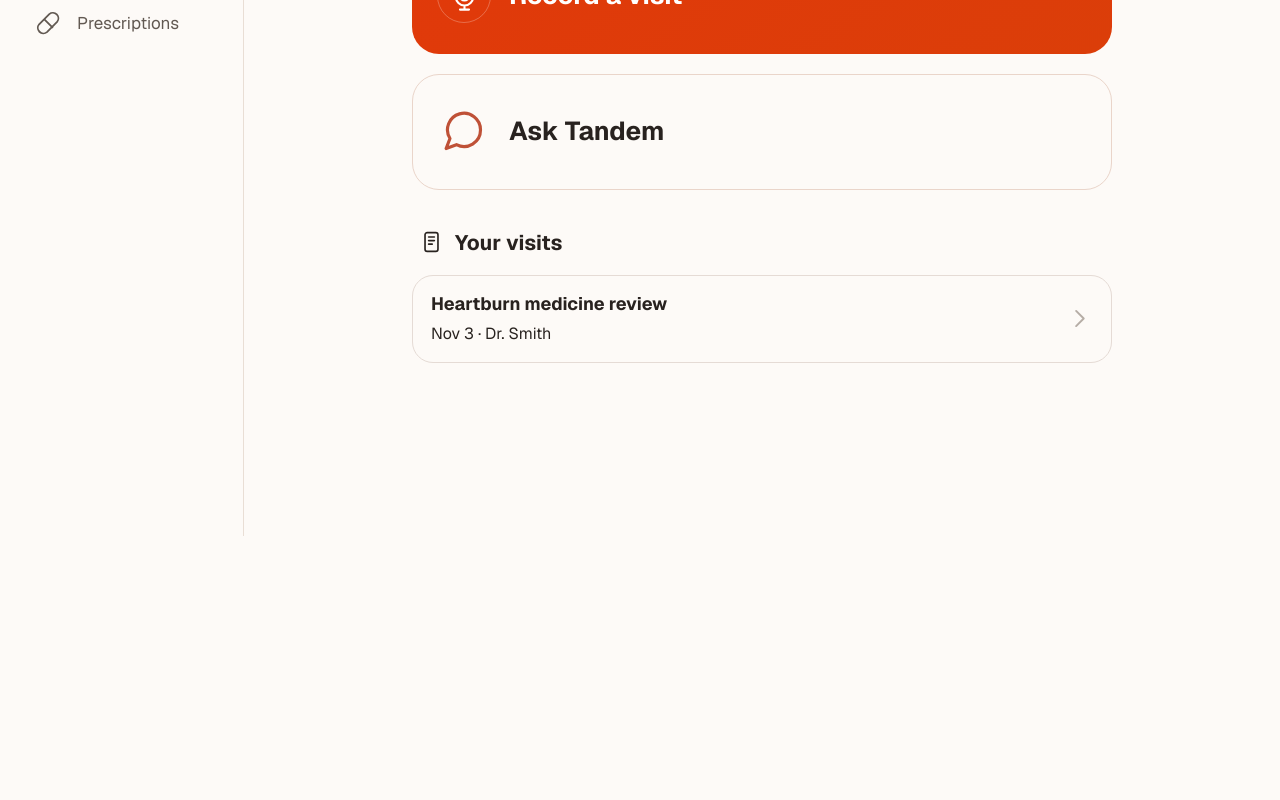
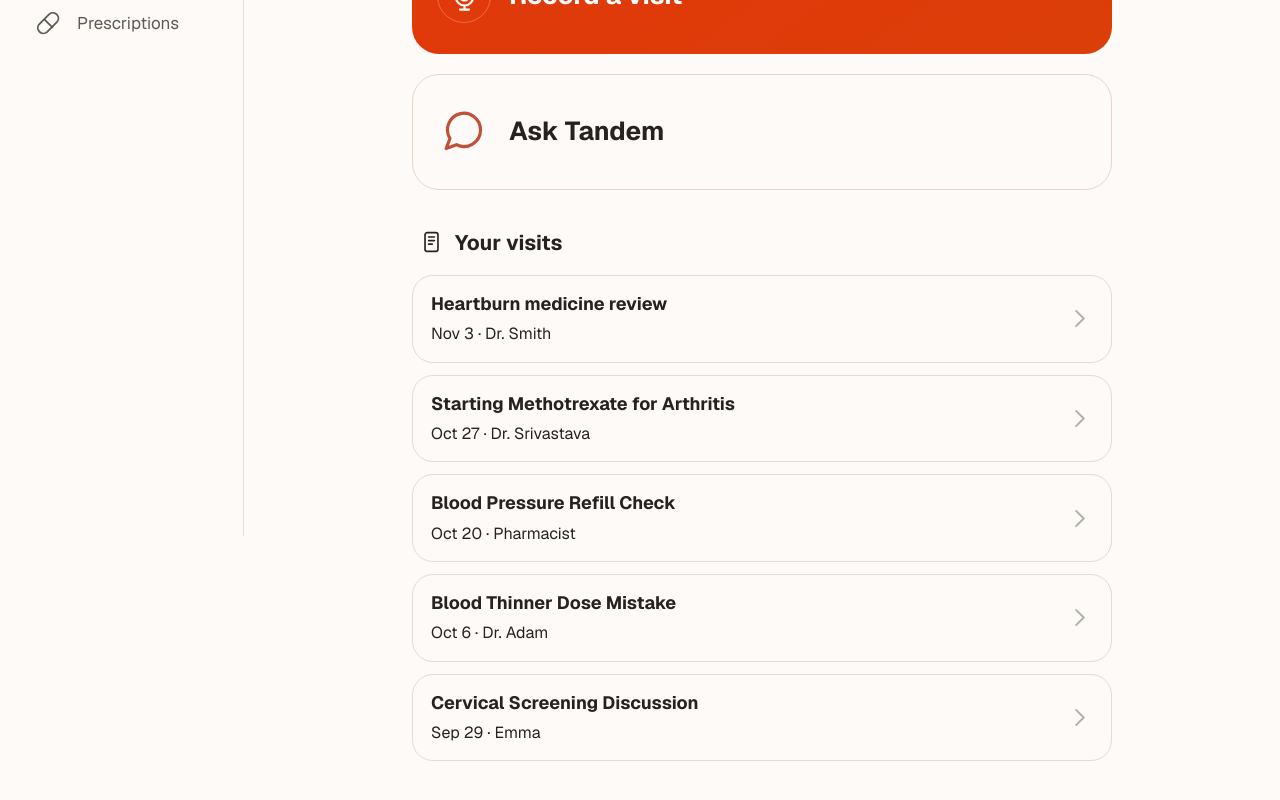
Before and after one commit to tandem-core/Tandem-Webapp, a Next.js app: page /demo in a window 1280 px wide. Shown: the part 264-1064 px from the top of the page. Before the commit the page ends 800 px from the top, so only its background shows below. Built offline with nearby package versions, Linux system fonts and the light colour scheme.

Commit message:
show all visits on home page

```diff
--- a/app/demo/page.tsx
+++ b/app/demo/page.tsx
@@ -2,7 +2,25 @@
 
 import { useRef, useState } from "react";
 import Icon from "@/components/demo-icon";
+import { demoVisits } from "@/lib/demo-visits";
 
+const visitDateFormat = new Intl.DateTimeFormat("en-US", {
+  month: "short",
+  day: "numeric",
+  timeZone: "UTC",
+});
+
+const visitClinicians: Record<string, string> = {
+  "clip:01_medication_shared_decision": "Dr. Smith",
+  "clip:02_methotrexate_full_consultation": "Dr. Srivastava",
+  "clip:03_prescription_refill_counseling": "Pharmacist",
+  "clip:05_anticoagulant_medication_error": "Dr. Adam",
+  "clip:06_three_party_screening_consultation": "Emma",
+};
+
+const visitTitleOverrides: Record<string, string> = {
+  "clip:01_medication_shared_decision": "Heartburn medicine review",
+};
 
 export default function Demo() {
   const dialog = useRef<HTMLDialogElement>(null);
@@ -27,10 +45,31 @@ export default function Demo() {
         </div>
         <section className="visits-section" id="visits" aria-labelledby="visits-heading">
           <h2 id="visits-heading"><Icon name="visit" />Your visits</h2>
-          <button className="visit-card" onClick={() => showPreview("Heartburn medicine review", "Nov 3 · Dr. Smith. This is a sample visit. Visit summaries will be added in a future step.")}>
-            <span className="visit-copy"><span className="visit-title">Heartburn medicine review</span><span className="visit-date">Nov 3 · Dr. Smith</span></span>
-            <Icon name="chevron" />
-          </button>
+          <div className="visits-list">
+            {demoVisits.map(({ conversation, summary }) => {
+              const title = visitTitleOverrides[conversation.id] ?? conversation.title;
+              const clinician = visitClinicians[conversation.id];
+              const formattedDate = visitDateFormat.format(new Date(conversation.recordedAt));
+              const dateText = clinician ? `${formattedDate} · ${clinician}` : formattedDate;
+              const previewBody = summary
+                ? `${dateText}. ${summary}`
+                : `${dateText}. This is a sample visit. Visit summaries will be added in a future step.`;
+
+              return (
+                <button
+                  key={conversation.id}
+                  className="visit-card"
+                  onClick={() => showPreview(title, previewBody)}
+                >
+                  <span className="visit-copy">
+                    <span className="visit-title">{title}</span>
+                    <span className="visit-date">{dateText}</span>
+                  </span>
+                  <Icon name="chevron" />
+                </button>
+              );
+            })}
+          </div>
         </section>
       </main>
       <dialog ref={dialog} className="preview-dialog" aria-labelledby="preview-title">
--- a/app/globals.css
+++ b/app/globals.css
@@ -41,6 +41,7 @@ button:focus-visible, a:focus-visible { outline: 3px solid #93402b; outline-offs
 .visits-section { margin-top: 38px; scroll-margin-top: 24px; }
 .visits-section h2 { margin: 0 8px 18px; display: flex; align-items: center; gap: 12px; font-size: 21px; line-height: 1.4; font-weight: 700; }
 .visits-section h2 svg { width: 23px; height: 26px; }
+.visits-list { display: grid; gap: 12px; }
 .visit-card { display: flex; align-items: center; justify-content: space-between; gap: 12px; width: 100%; border: 1.5px solid #e5dbd5; border-radius: 21px; background: transparent; padding: 16px 18px; text-align: left; }
 .visit-card:hover { background: #f6eee8; }
 .visit-copy { display: grid; gap: 7px; }
```
